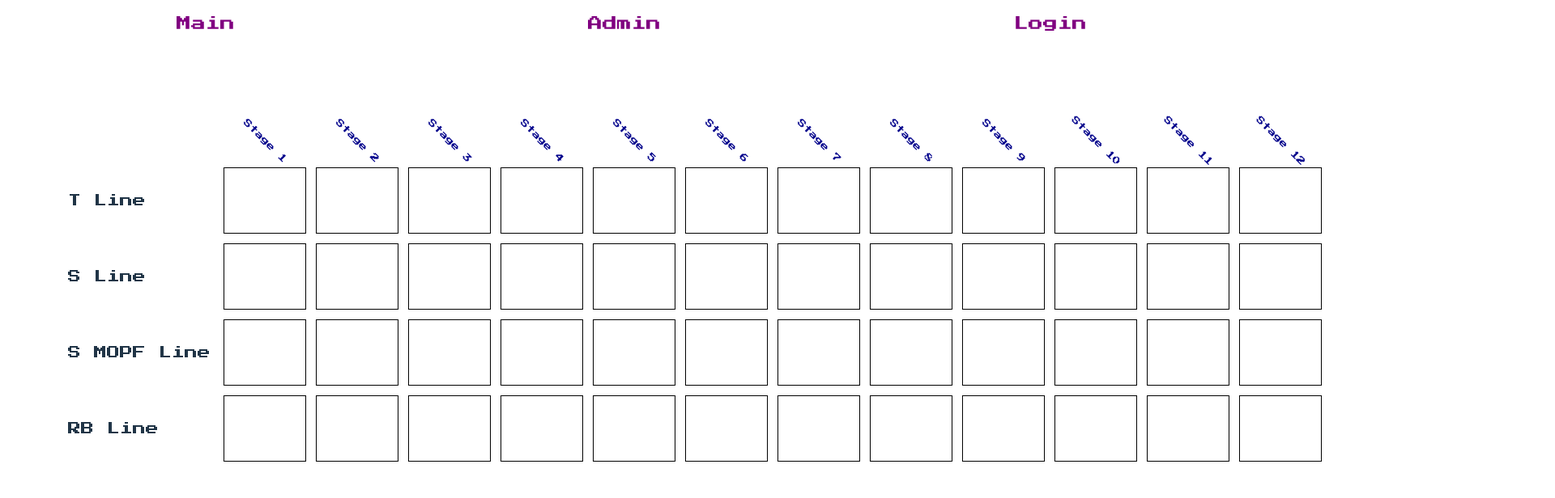
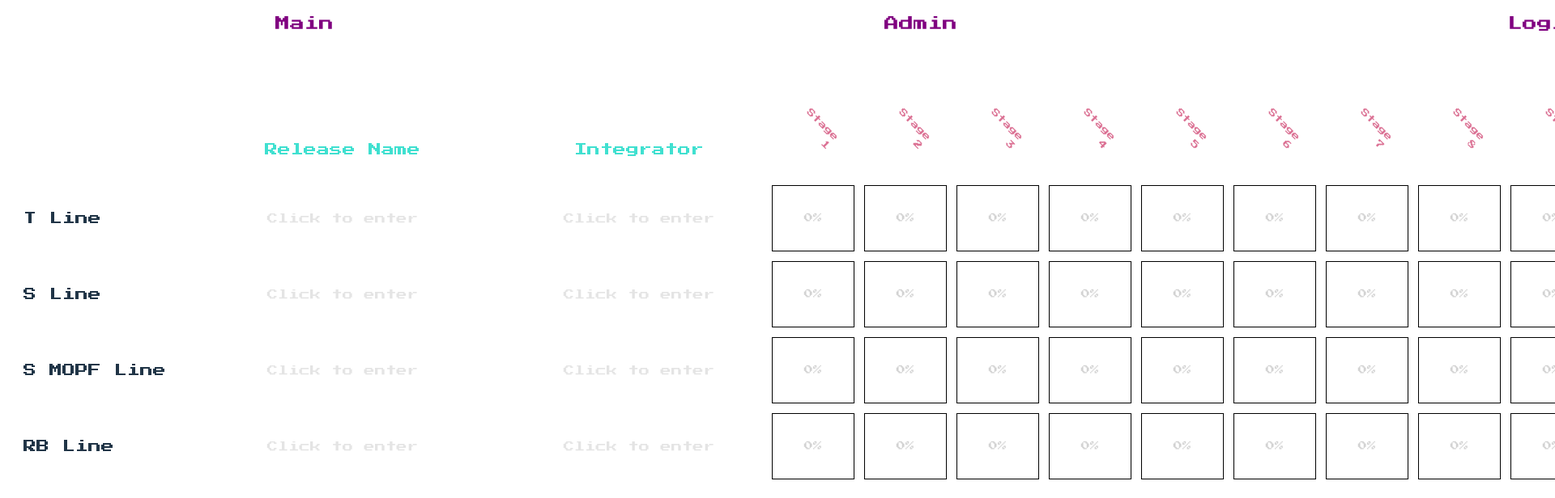
Before and after one commit to antonblaise/progress-dashboard, a React app in the folder frontend/: page /main in a window 1280 px wide. Shown: the top 616 px of the page at 81% size, 1920 px wide, since content can reach past the window. Built offline with nearby package versions, Linux system fonts and the light colour scheme; the HTML template or start-up script is replaced by a standard one.

Commit message:
-Added input columns 'Release Name' and 'Integrator' to /main. -Added persistence (remain upon page refresh) to all inputs and checkboxes. - Added failsafe to the routings on main.tsx. -Some frontend UI tweaks via CSS files. -Minor edits on frontend and backend .txt notes.

```diff
--- a/frontend/src/App.css
+++ b/frontend/src/App.css
@@ -20,12 +20,13 @@
 
 .header a {
     color: purple;
-    transition: all 0.5s;
+    transition: all 0.25s;
 }
 
 .header a:hover {
     color: orangered;
     font-weight: bolder;
+    font-size: larger;
 }
 
 .page-content {
--- a/frontend/src/main.tsx
+++ b/frontend/src/main.tsx
@@ -21,13 +21,24 @@ ReactDOM.createRoot(document.getElementById("root")!).render(
                     <Route path="/login" element={<Login />} />
                     <Route path="/admin" element={<Admin />} />
 
-                    <Route path="/:carline/:stage" element={<Stage />} />
                     <Route
-                        path="/:carline"
+                        path="/checklist/:carline/:stage"
+                        element={<Stage />}
+                    />
+                    <Route
+                        path="/checklist/:carline"
                         element={
                             (() => {
-                                const carline = location.pathname.split("/")[1];
-                                return <Navigate to={`/${carline}/stage-1`} replace />;
+                                const carline = location.pathname.split("/")[2];
+                                return <Navigate to={`/checklist/${carline}/stage-1`} replace />;
+                            })()
+                        }
+                    />
+                    <Route
+                        path="/checklist"
+                        element={
+                            (() => {
+                                return <Navigate to="/main" />;
                             })()
                         }
                     />
--- a/frontend/src/pages/Main.css
+++ b/frontend/src/pages/Main.css
@@ -1,9 +1,18 @@
+.box-progress-text {
+    position: absolute;
+    top: 50%;
+    left: 50%;
+    transform: translate(-50%, -50%);
+    font-size: 0.7em;
+    color: #222;
+    opacity: 0.2;
+}
 .main-container {
     min-height: 70vh;
     display: flex;
     align-items: center;
-    justify-content: left;
-    padding-left: 5%;
+    justify-content: center;
+    padding-left: 2%;
 }
 
 .main-table {
@@ -13,20 +22,50 @@
 .main-table td {
     border: none;
     padding: 6px 6px;
+    align-items: center;
 }
 
 .stage-label {
     font-size: x-small;
-    color: darkblue;
+    color: palevioletred;
     rotate: 45deg;
-    padding-bottom: 1%;
-    padding-right: 1%;
+    padding-bottom: 2%;
+    padding-right: 2%;
+    text-align: right;
 }
 
-.carline-label {
+.carlines {
     min-width: 180px;
     max-width: 260px;
     text-align: left;
+}
+
+.sw-release-name-header, .integrator-name-header {
+    color: turquoise;
+    min-width: 15vw;
+}
+
+.sw-release-name {
+    height: 50px;
+    width: 400px;
+    font-family: "Press Start 2P";
+    color: red;
+    border: none;
+    text-align: center;
+}
+
+.sw-release-name::placeholder, .integrator-name::placeholder {
+    color: #000000;
+    opacity: 0.1;
+}
+
+.integrator-name {
+    height: 50px;
+    width: 300px;
+    font-family: "Press Start 2P";
+    color: goldenrod;
+    border: none;
+    text-align: center;
 }
 
 .box {
@@ -34,14 +73,17 @@
     height: 80px;
     border: 1px solid black;
     background: transparent;
-    transition: 0.5s;
+    transition: 0.25s;
     position: relative;
     overflow: hidden;
 }
 
 .box:hover {
     cursor: pointer;
-    background-color: #f5f5f5;
+    background-color: rgb(243, 253, 255);
+    transform: scale(1.05);
+    z-index: 1;
+    box-shadow: #afafaf 0px 2px 4px 0px, rgb(204, 204, 204) 0px 3px 10px 0px;
 }
 
 .box-fill {
@@ -49,7 +91,7 @@
     left: 0;
     top: 0;
     height: 100%;
-    background: lightgreen;
+    background: greenyellow;
     width: 0%;
     transition: width 0.25s;
 }
--- a/frontend/src/pages/Main.tsx
+++ b/frontend/src/pages/Main.tsx
@@ -1,5 +1,5 @@
 import { Link } from "react-router-dom";
-import { useEffect, useState } from "react";
+import { use, useEffect, useState } from "react";
 import "./Main.css"
 
 // Arrays to store the carlines and stages
@@ -32,12 +32,18 @@ function slugify(str: string) {
 
 export default function Main() {
 
-	// Live update of progress from localStorage
-	// --------------------------------------------
-	// 1) progress state - function 'setProgress' updates the variable 'progress'.
+	// ################################################ //
+	// Read the progress from localStorage in real time	//
+	// ################################################ //
+
+	// 1. progress state - function 'setProgress' updates the variable 'progress'.
+	// The output of useState is an array where the first element is the current state value, and the second element is a function to update that state.
+	// Record<string, number> means an object with string keys and number values.
 	const [progress, setProgress] = useState<Record<string, number>>({});
 
-	// 2) helper to load all progress from localStorage
+	// 2. helper to load all progress from localStorage
+	// Number() means to convert any number string to a number type.
+	// If the string is not a valid number, it returns NaN (Not a Number)
 	const loadProgress = () => {
 		const all: Record<string, number> = {};
 		for (const carline of carlines) {
@@ -48,7 +54,7 @@ export default function Main() {
 		setProgress(all);
 	};
 
-	// 3) on mount: load once + listen for storage changes
+	// 3. on mount: load once + listen for storage changes
 	// useEffect - a React hook that runs side effects in function components
 	// The empty dependency array [] means this effect runs once after the initial render.
 	// If [] is given variables, means it depends on the variables. It runs whenever the dependency variables change.
@@ -88,31 +94,124 @@ export default function Main() {
 
 	}, []);
 
+
+	// ############################################################################################ //
+	// Read and write the SW Release Name and Integrator Name from and to localStorage in real time	//
+	// ############################################################################################ //
+
+	// 1. Declare state variables for SW Release Names and Integrator Names, with functions to update them.
+	// The output of useState is an array where the first element is the current state value, and the second element is a function to update that state.
+	// Record<string, string> means an object with string keys and string values.
+	const [swReleaseNames, setSwReleaseNames] = useState<Record<string, string>>({});
+	const [integratorNames, setIntegratorNames] = useState<Record<string, string>>({});
+
+	// 2. Create a function to load them from localStorage.
+	const loadSWReleaseAndIntegratorNames = () => {
+
+		const temp_swReleaseNames: Record<string, string> = {};
+		const temp_integratorNames: Record<string, string> = {};
+
+		for (const carline of carlines) {
+			// Load them from localStorage
+			const swReleaseName = localStorage.getItem(`swReleaseName:${slugify(carline)}`) ?? "";
+			const integratorName = localStorage.getItem(`integratorName:${slugify(carline)}`) ?? "";
+
+			// Update the state variables
+			// This is to ensure the input boxes show the latest values from localStorage.
+			temp_swReleaseNames[slugify(carline)] = swReleaseName;
+			temp_integratorNames[slugify(carline)] = integratorName;
+		}
+
+		setSwReleaseNames(temp_swReleaseNames);
+		setIntegratorNames(temp_integratorNames);
+
+	}
+
+	// 3. Call the load function on mount.
+	// Mount means when the component is first rendered.
+	// Rendered means converted from tsx to html.
+	useEffect(() => {
+		loadSWReleaseAndIntegratorNames();
+	}, []);
+
+
+	// ################################################ //
+	// Render the table with carlines and stages		//
+	// ################################################ //
 	return (
 		<div className="main-container">
 			<table className="main-table">
+
 				<thead>
 					<tr>
-						<th className="carline-label"></th>
+						<th className="carline-header" aria-hidden="true"></th>
+						<th className="sw-release-name-header">Release Name</th>
+						<th className="integrator-name-header">Integrator</th>
+
 						{stages.map((stage) => (
 							<th key={stage.title} className="stage-label">{stage.title}</th>
 						))}
 					</tr>
 				</thead>
+
 				<tbody>
 
-					{/* Outer loop (table row): Carlines */}
+					{/* ================================ Outer loop (table row): Carlines ================================ */}
 					{carlines.map((carline) => (
 
 						<tr key={carline}>
-							<td className="carline-label">{carline}</td>
 
-							{/* Inner loop (Table data - column): Stages */}
+							{/* 1st column of table data - Carlines */}
+							<td className="carlines">{carline}</td>
+
+							{/* 2nd column of table data - SW Release names */}
+							<td>
+								<label>
+									<input
+										title="SW Release Name"
+										type="text"
+										className="sw-release-name"
+										placeholder="Click to enter"
+										value={swReleaseNames[slugify(carline)] ?? ""} // show saved value
+										onChange={(e) => {
+											const value = e.target.value;
+											setSwReleaseNames((prev) => ({
+												...prev,
+												[slugify(carline)]: value,
+											}));
+											localStorage.setItem(`swReleaseName:${slugify(carline)}`, value); // save instantly
+										}}
+									/>
+								</label>
+							</td>
+
+							{/* 3rd column of table data - Integrator names */}
+							<td>
+								<label>
+									<input
+										title="Integrator"
+										type="text"
+										className="integrator-name"
+										placeholder="Click to enter"
+										value={integratorNames[slugify(carline)] ?? ""} // show saved value
+										onChange={(e) => {
+											const value = e.target.value;
+											setIntegratorNames((prev) => ({
+												...prev,
+												[slugify(carline)]: value,
+											}));
+											localStorage.setItem(`integratorName:${slugify(carline)}`, value); // save instantly
+										}}
+									/>
+								</label>
+							</td>
+
+							{/* ================================ Inner loop: The rest of the columns - Stages ================================ */}
 							{stages.map((stage) => {
 
 								const carlineSlug = slugify(carline);
 								const stageSlug = slugify(stage.title);
-								const linkTo = `/${carlineSlug}/${stageSlug}`;
+								const linkTo = `/checklist/${carlineSlug}/${stageSlug}`;
 
 								const progress_percentage = Number(localStorage.getItem(`progress:${carlineSlug}-${stageSlug}`) ?? 0);
 
@@ -120,15 +219,20 @@ export default function Main() {
 									<td key={linkTo}>
 										<Link to={linkTo} className="box-link" title={carline + " - " + stage.title}>
 											<div className="box">
-												<div className="box-fill" style={ {width: `${progress_percentage}%`} } />
+												<div className="box-fill" style={{ width: `${progress_percentage}%` }} />
+												<span className="box-progress-text">{progress_percentage}%</span>
 											</div>
 										</Link>
 									</td>
 								);
 							})}
+							{/* ======================================================================================================== */}
 						</tr>
+
 					))}
+					{/* ======================================================================================================== */}
 				</tbody>
+
 			</table>
 		</div>
 	);
--- a/frontend/src/pages/Stage.tsx
+++ b/frontend/src/pages/Stage.tsx
@@ -61,7 +61,10 @@ export default function Stage() {
 								<input
 									type="checkbox"
 									checked={!!checked[index]}
+									title={item.text}
+
 									onChange={(e) => {
+
 										const next = [...checked];
 										next[index] = e.target.checked;
 										setChecked(next);
```
Also changed, not shown: 2 other files (tests, documents, lock files or other folders).
